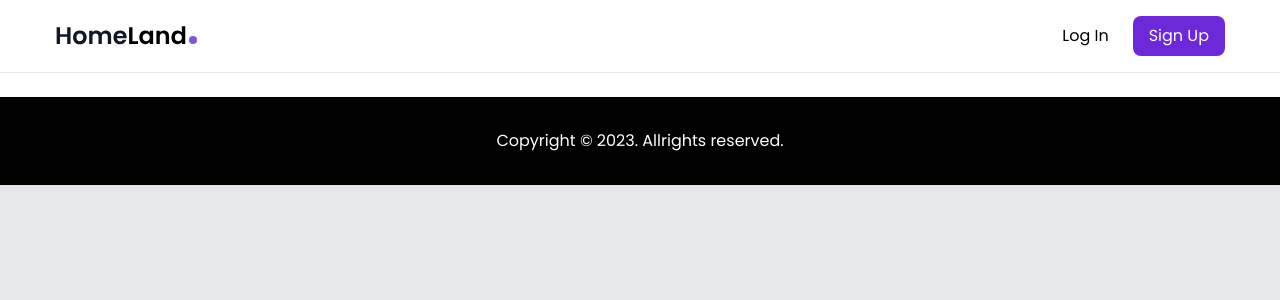
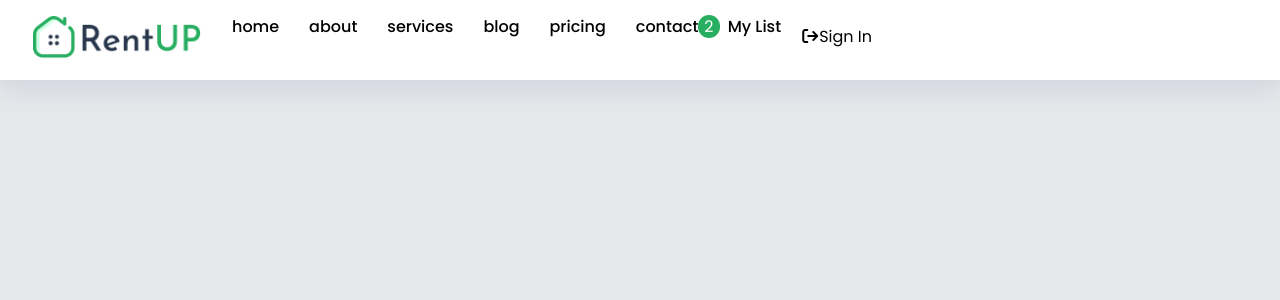
Before and after one commit to Tonynganga/Project-Rentals, a React (Create React App) app: page /header in a window 1280 px wide. Shown: the top 300 px of the page. Built offline with nearby package versions, Linux system fonts and the light colour scheme.

Commit message:
Header_V1

```diff
--- a/package.json
+++ b/package.json
@@ -6,7 +6,9 @@
     "@testing-library/jest-dom": "^5.17.0",
     "@testing-library/react": "^13.4.0",
     "@testing-library/user-event": "^13.5.0",
+    "bootstrap": "^5.3.2",
     "react": "^18.2.0",
+    "react-bootstrap": "^2.8.0",
     "react-dom": "^18.2.0",
     "react-icons": "^4.11.0",
     "react-router-dom": "^6.16.0",
--- a/public/index.html
+++ b/public/index.html
@@ -31,6 +31,9 @@
       href="https://fonts.googleapis.com/css2?family=Poppins:ital,wght@0,100;0,200;0,300;0,400;0,500;0,600;0,700;0,800;0,900;1,100;1,200;1,300;1,400;1,500;1,600;1,700;1,800;1,900&display=swap"
       rel="stylesheet"
     />
+    <link rel="stylesheet" href="https://cdnjs.cloudflare.com/ajax/libs/font-awesome/6.1.1/css/all.min.css" integrity="sha512-KfkfwYDsLkIlwQp6LFnl8zNdLGxu9YAA1QvwINks4PhcElQSvqcyVLLD9aMhXd13uQjoXtEKNosOWaZqXgel0g==" crossorigin="anonymous" referrerpolicy="no-referrer" />
+
+
     <title>House Search</title>
   </head>
   <body>
--- a/src/App.js
+++ b/src/App.js
@@ -6,15 +6,18 @@ import Footer from './components/Footer';
 
 //pages
 import Home from './pages/Home';
+import "./App.css";
+import Header2 from './components/Header_V2';
 
 const App = () => {
   return(
     <div className="max-w-[1440px] mx-auto bg-white">
-      <Header />
+
       <Routes>
         <Route path='/' element={<Home />}/>
+        <Route path='/header' element={<Header2 />}/>
       </Routes>
-      <Footer />
+
     </div>
   );
 };
--- /dev/null
+++ b/src/components/Header.css
@@ -0,0 +1,36 @@
+header {
+    background-color: #fff;
+    height: 10vh;
+    box-shadow: 0 5px 30px rgb(0 22 84 / 10%);
+    padding: 15px 0;
+    position: sticky;
+    top: 0;
+    z-index: 99999;
+  }
+  header img {
+    width: 170px;
+  }
+  header a {
+    margin-left: 30px;
+    transition: 0.5s;
+    font-weight: 500;
+  }
+  header a:hover {
+    color: #27ae60;
+  }
+  header span {
+    width: auto;
+    padding: 0px 6px;
+    background: #27ae60;
+    border-radius: 50px;
+    color: #ffffff;
+    margin-right: 4px;
+    font-weight: 400;
+  }
+  header h4 {
+    font-weight: 500;
+    margin-right: 20px;
+  }
+  header .toggle {
+    display: none;
+  }
--- /dev/null
+++ b/src/components/Header_V2.js
@@ -0,0 +1,46 @@
+import React, { useState } from 'react';
+
+import { nav } from '../data'
+import { Link } from 'react-router-dom';
+import LogoImage from '../assets/img/logo.png';
+import './Header.css';
+
+const Header2 = () =>{
+
+    const [navList, setNavList] = useState(false);
+
+    return (
+            <header>
+                <div className='container flex'>
+                    <div className='logo'>
+                        <img src={ LogoImage } alt='' />
+                    </div>
+                    <div className='nav'>
+                        <ul className={ navList ? "small" : "flex"}>
+                            {nav.map((list, index) => (
+                                <li key={index}>
+                                    <Link to={list.path}>{list.text}</Link>
+                                </li>
+                            ))}
+                        </ul>
+                    </div>
+                    <div className='button flex'>
+                        <h4>
+                            <span>2</span> My List
+                        </h4>
+                        <button className='btn1'>
+                            <i className='fa fa-sign-out'></i>Sign In
+                        </button>
+                    </div>
+
+                    <div className='toggle'>
+                        <button onClick={() => setNavList(!navList)}>{navList ? <i className='fa fa-times'></i>:<i className='fa fa-bars'></i>}</button>
+                    </div>
+                </div>
+            </header>
+
+    )
+
+}
+
+export default Header2;
--- a/src/data.js
+++ b/src/data.js
@@ -54,6 +54,32 @@ import Agent10 from './assets/img/agents/agent10.png';
 import Agent11 from './assets/img/agents/agent11.png';
 import Agent12 from './assets/img/agents/agent12.png';
 
+export const nav =[
+  {
+    text: "home",
+    path: "/",
+  },
+  {
+    text: "about",
+    path: "/about",
+  },
+  {
+    text: "services",
+    path: "/services",
+  },
+  {
+    text: "blog",
+    path: "/blog",
+  },
+  {
+    text: "pricing",
+    path: "/pricing",
+  },
+  {
+    text: "contact",
+    path: "/contact",
+  }
+]
 export const housesData = [
   {
     id: 1,
```
Also changed, not shown: src/App.css (added), src/assets/img/logo.png (added), 1 other file (tests, documents, lock files or other folders).
